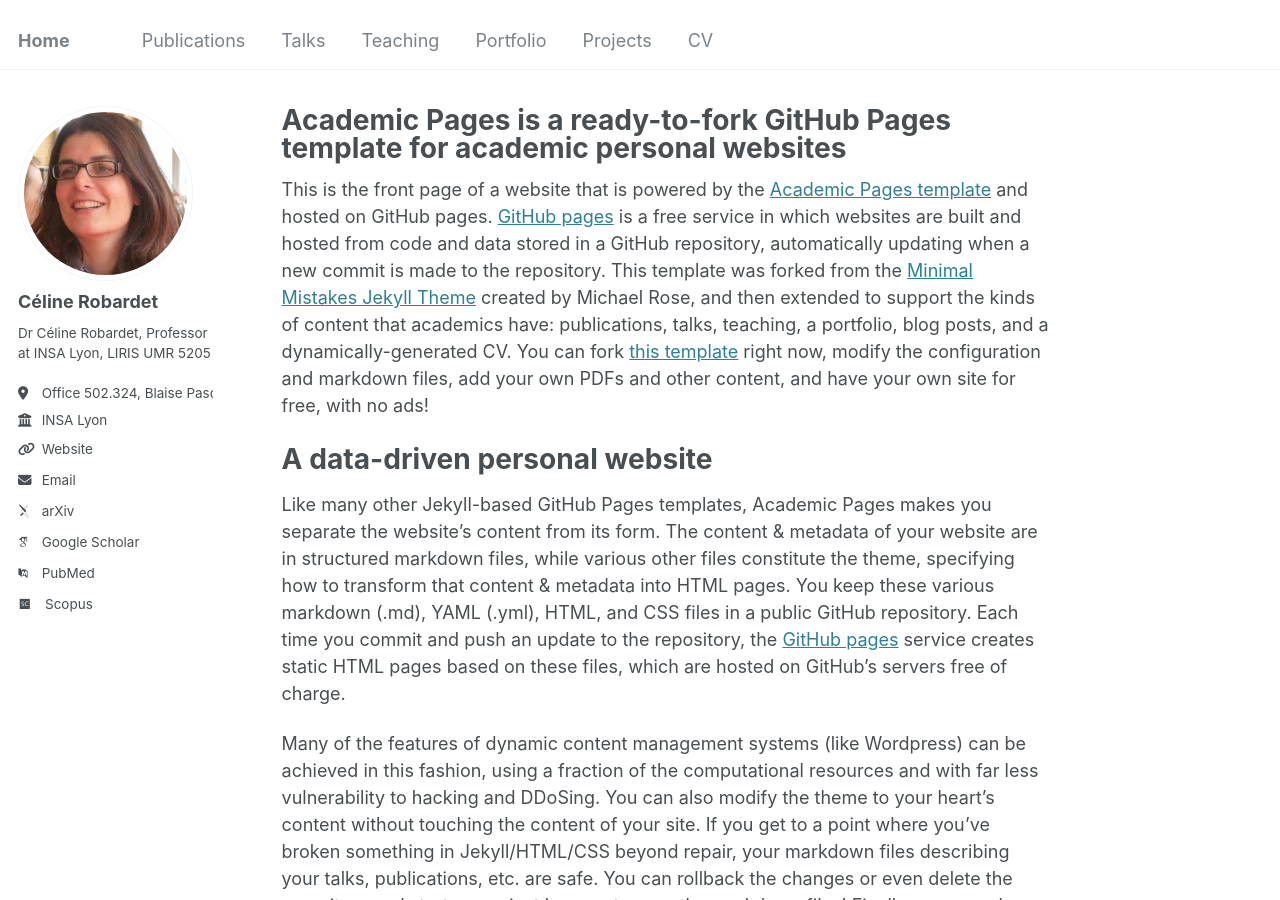
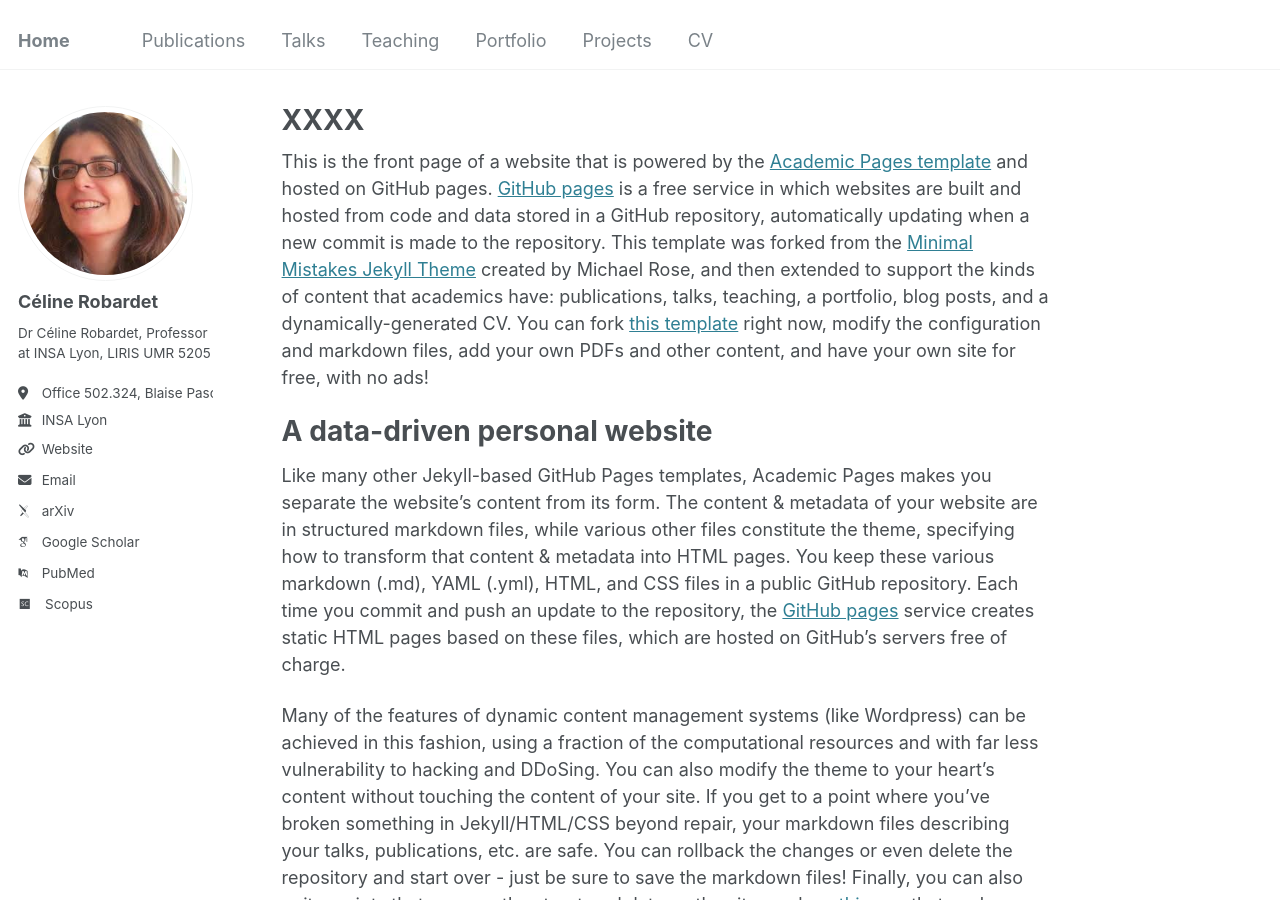
Before and after one commit to crobardet/crobardet.github.io, a Jekyll site: the page built from _pages/about.md, in a window 1280 px wide and 900 px high. Built offline with Jekyll 4.4.1, drawn with Linux system fonts in a browser that asks for light colours; some web fonts are replaced; a file with an impossible date is left out.

Commit message:
Update about.md

```diff
--- a/_pages/about.md
+++ b/_pages/about.md
@@ -1,6 +1,6 @@
 ---
 permalink: /
-title: "Academic Pages is a ready-to-fork GitHub Pages template for academic personal websites"
+title: "XXXX"
 author_profile: true
 redirect_from:
   - /about/
```
